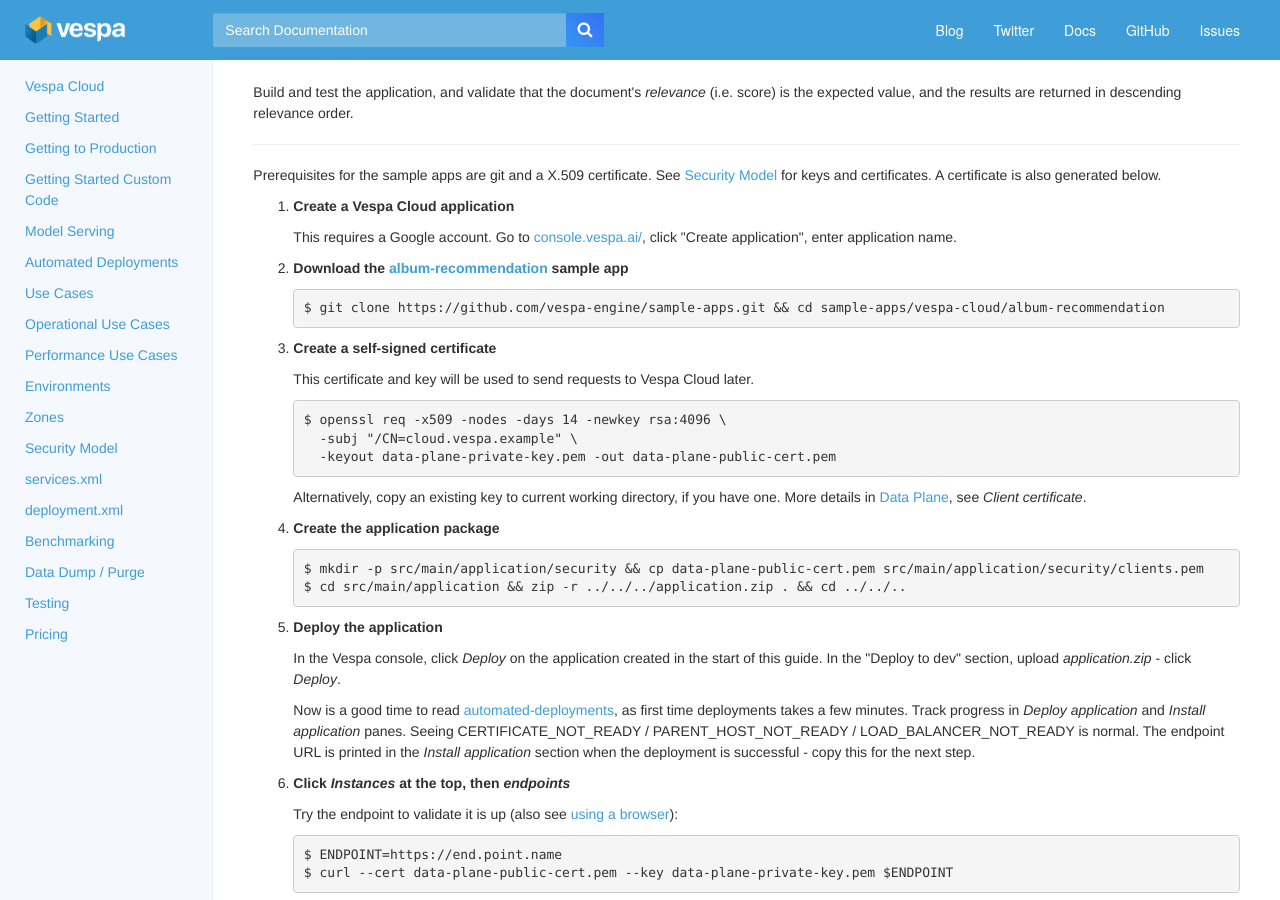
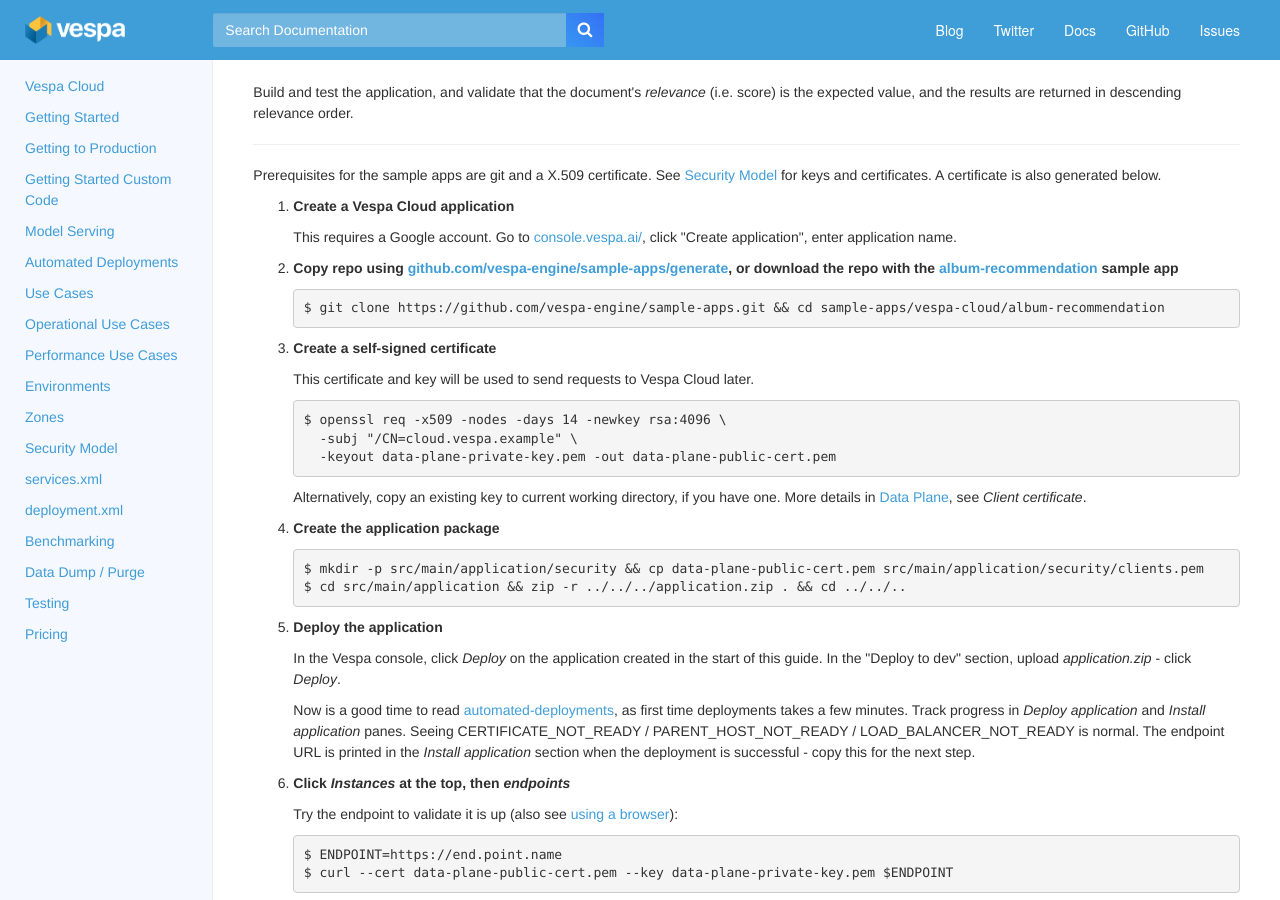
Before and after one commit to vespa-engine/cloud, a Jekyll site: the page built from getting-started.html, in a window 1280 px wide and 900 px high, scrolled down 1590 px. Built offline with Jekyll 4.4.1, drawn with Linux system fonts in a browser that asks for light colours.

Commit message:
add generate link

```diff
--- a/getting-started.html
+++ b/getting-started.html
@@ -108,7 +108,8 @@ A certificate is also generated below.
     </li>
     <li>
         <p>
-        <strong>Download the
+        <strong>Copy repo using <a href="https://github.com/vespa-engine/sample-apps/generate">
+        github.com/vespa-engine/sample-apps/generate</a>, or download the repo with the
             <a href="https://github.com/vespa-engine/sample-apps/tree/master/vespa-cloud/album-recommendation">album-recommendation</a>
             sample app</strong>
 <pre>
```
